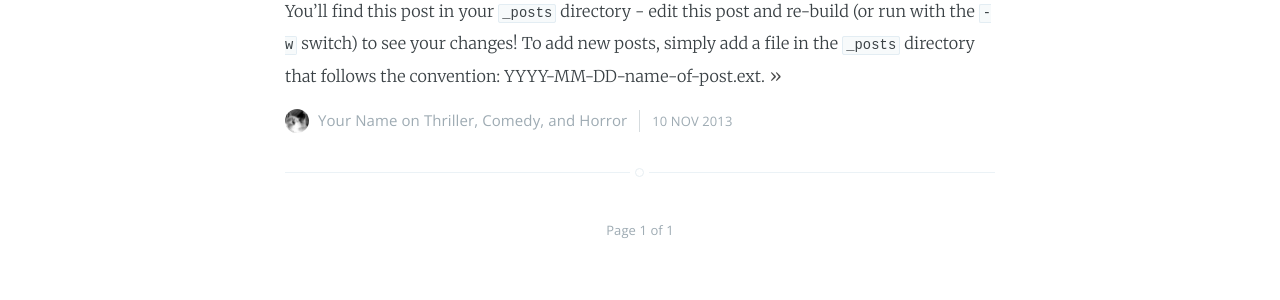
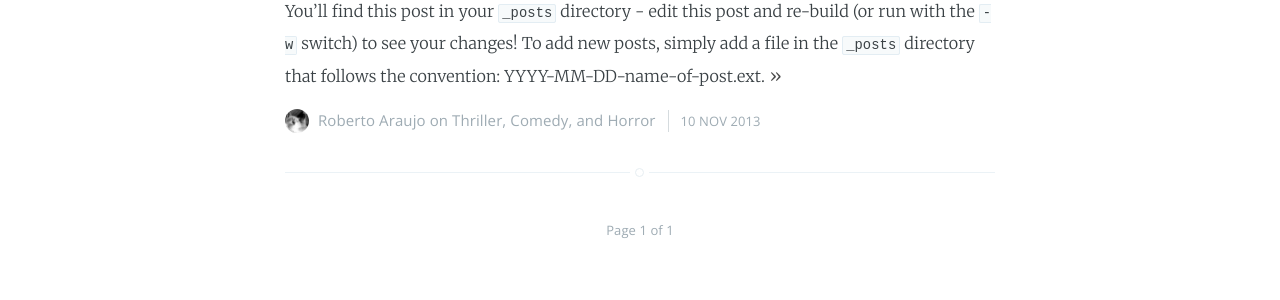
Before and after one commit to rosario/kasper, a Jekyll site: the page built from index.html, in a window 1280 px wide. Shown: the part 471-771 px from the top of the page. Built offline with Jekyll 4.4.1, drawn with Linux system fonts in a browser that asks for light colours; the list of posts is cut into pages by our own code.

Commit message:
Update _config.yml

```diff
--- a/_config.yml
+++ b/_config.yml
@@ -6,14 +6,14 @@
 highlighter: rouge
 logo: false
 paginate: 15
-baseurl: /kasper
-domain_name: "http://yourblog-domain.com"
+baseurl:
+domain_name: "https://robertoaraujo.github.io/"
 google_analytics: "UA-XXXXXXXX-X"
 plugins: [jekyll-paginate]
 
 # Details for the RSS feed generator
 url: ""
-author: "Your Name"
+author: "Roberto Araujo"
 
 # Disqus config
 disqus-shortname: ""
```
